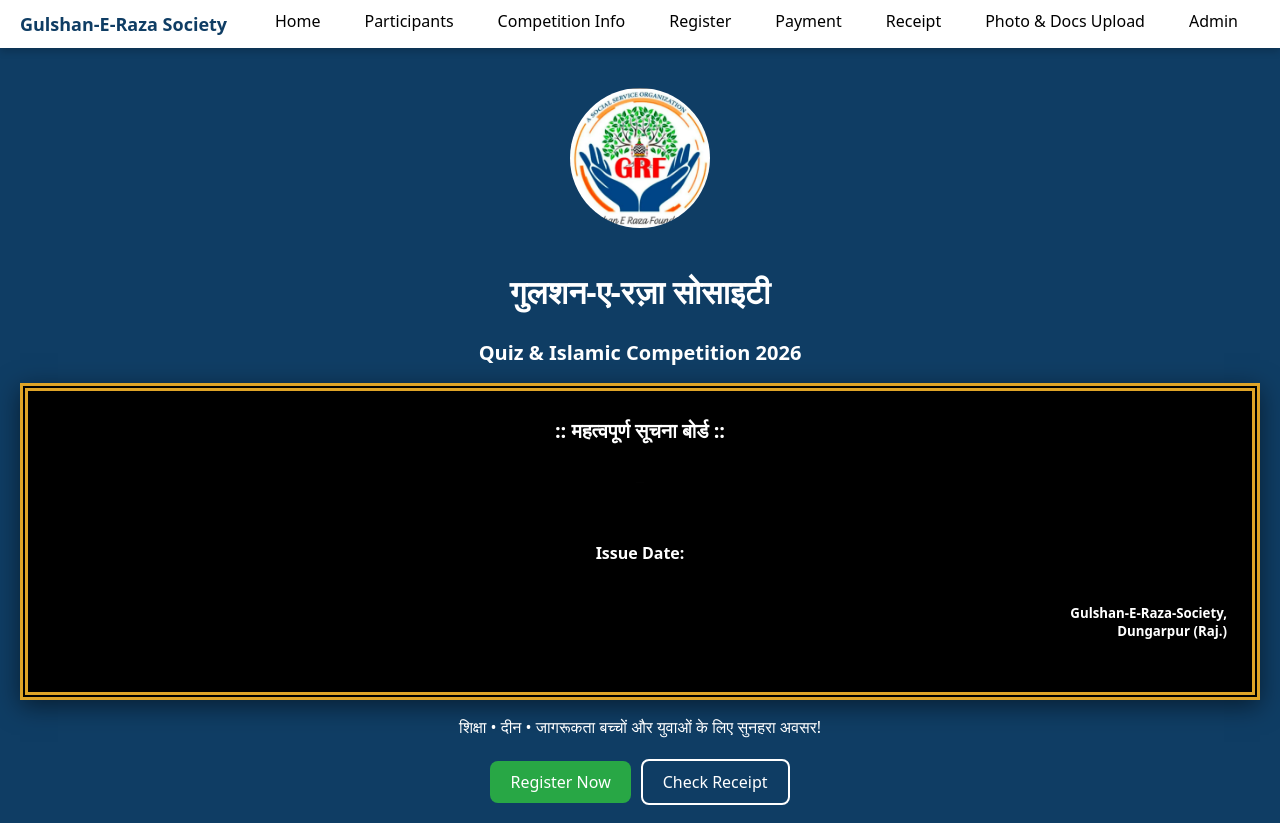
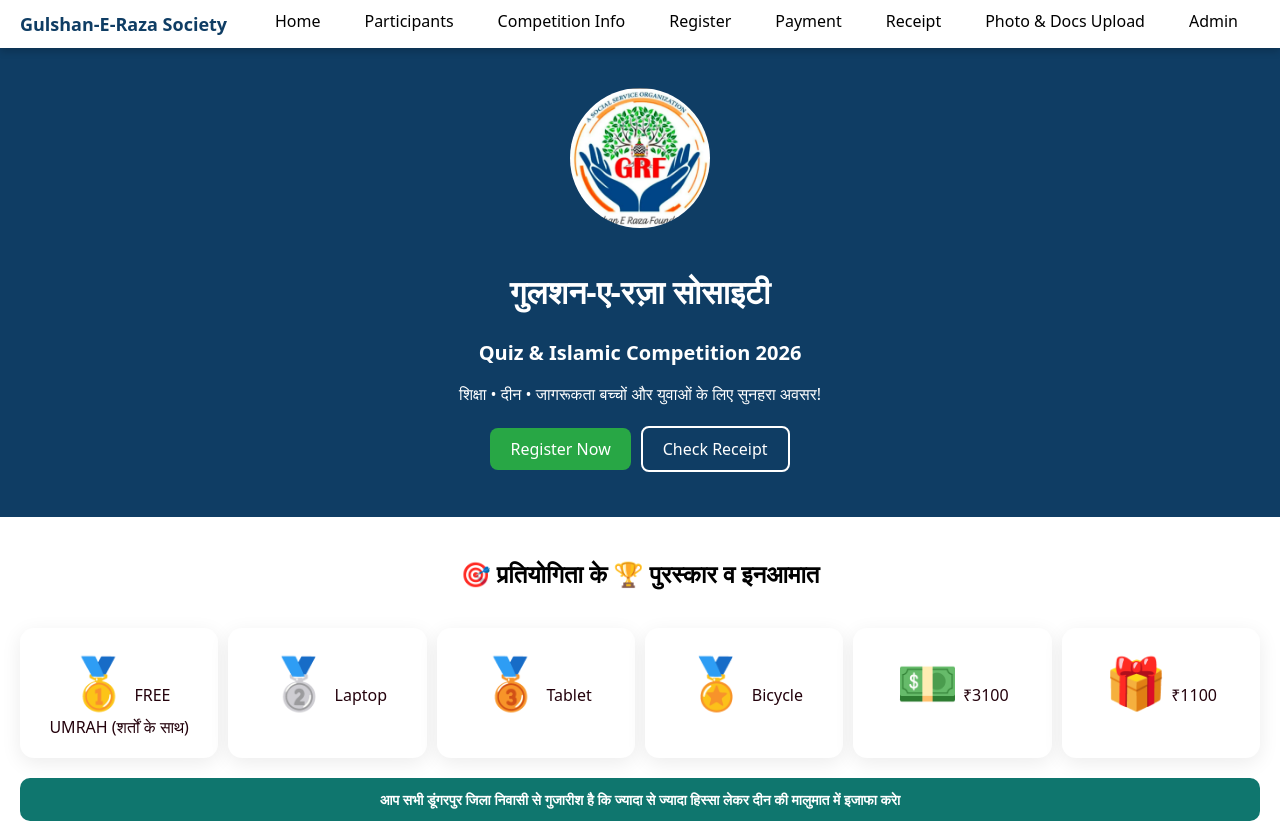
Before and after one commit to gulsahnerazasociety/dungarpur, a React (Create React App) app: page /#/ in a window 1280 px wide. Shown: the top 823 px of the page. Built offline with nearby package versions, Linux system fonts and the light colour scheme; no server answers.

Commit message:
Fix permission problem

```diff
--- a/src/pages/Home.js
+++ b/src/pages/Home.js
@@ -1,5 +1,4 @@
 import { Link } from "react-router-dom";
-import NoticeBoard from "../components/NoticeBoard";
 export default function Home() {
   return (
     <>
@@ -20,7 +19,6 @@ export default function Home() {
 
         <h1>गुलशन-ए-रज़ा सोसाइटी</h1>
         <h2>Quiz & Islamic Competition 2026</h2>
-{<NoticeBoard />}
         <p>
           शिक्षा • दीन • जागरूकता
           बच्चों और युवाओं के लिए सुनहरा अवसर!
```
Also changed, not shown: 12 other files (tests, documents, lock files or other folders).
